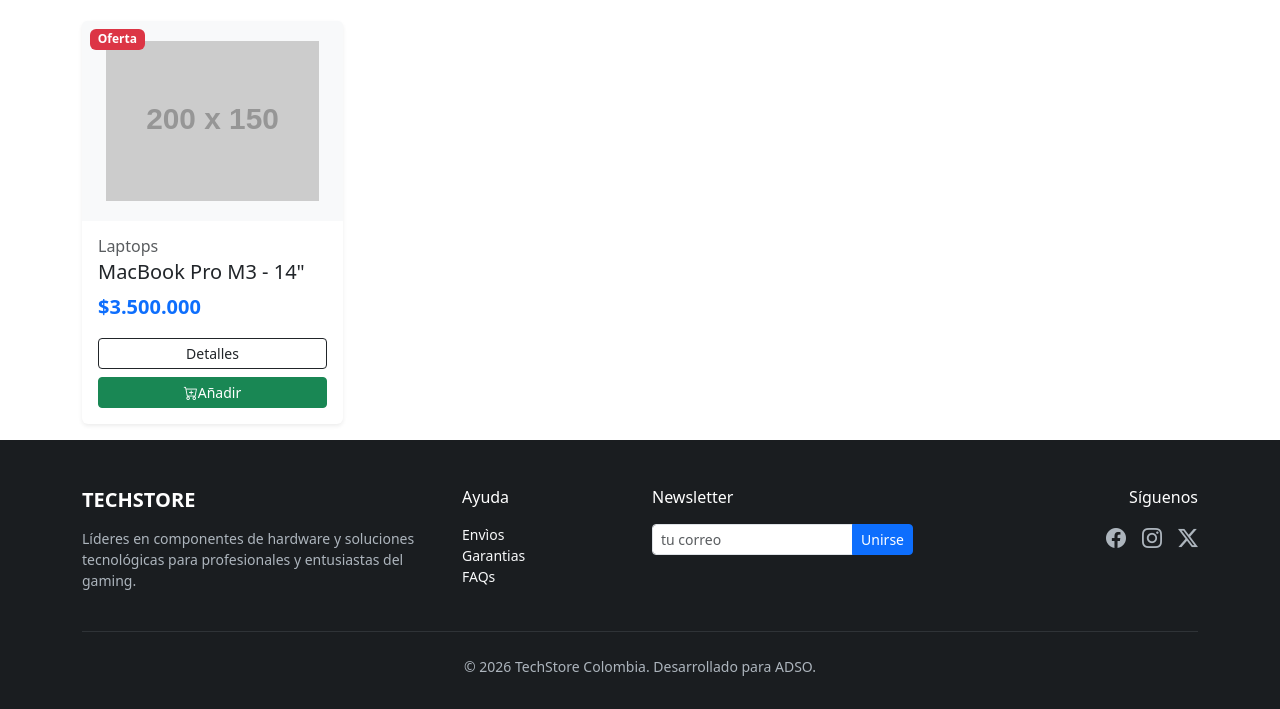
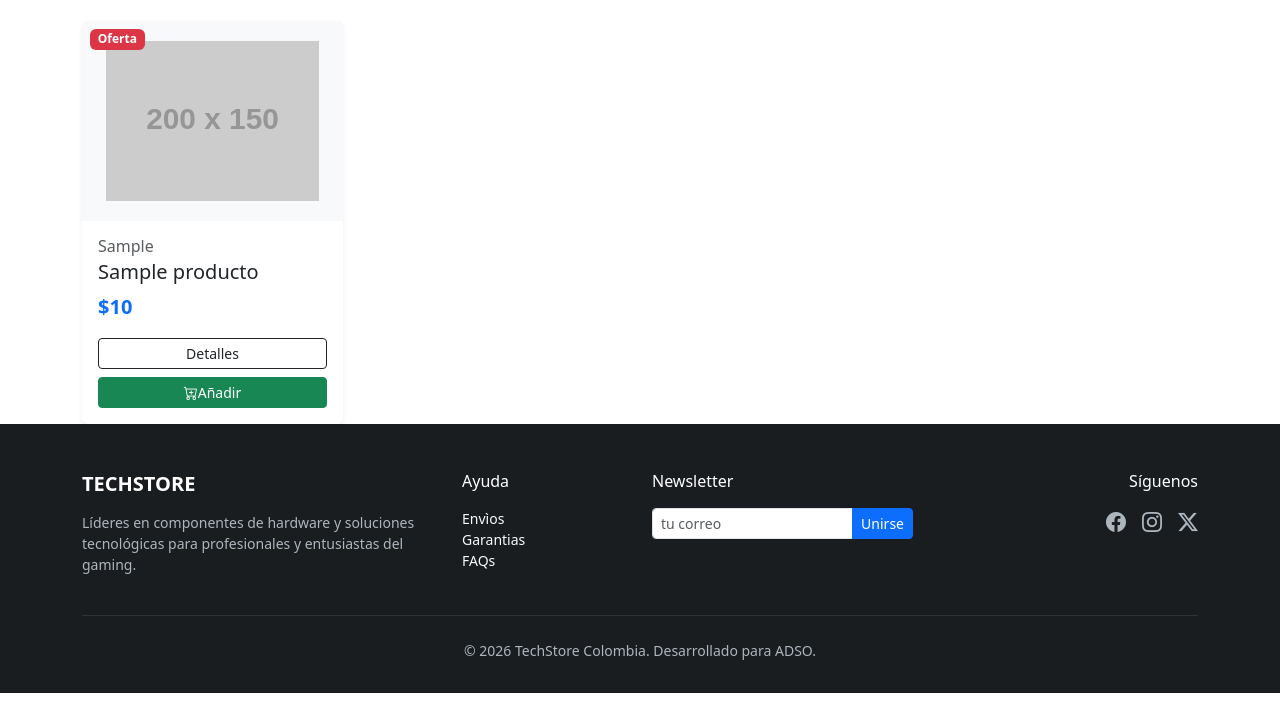
Before and after one commit to Sebas-Duque-sys/5to-Trimestre---Python, a Flask app: page / in a window 1280 px wide. Shown: the part 539-1248 px from the top of the page. Run offline with Flask 3, Linux system fonts and the light colour scheme; tables that the repository leaves empty or names only in its code hold one stand-in row (values such as "Sample post"); grey boxes labelled with a size stand in for pictures from a placeholder-image service; some libraries are stand-ins or nearby versions.

Commit message:
Clase 5 - Validaciones y conexión con index
-Se realizo una conexión con la base de datos y se enviaron los resultados de la consulta al Index para que la página principal refleje los productos registrados.
-Se crearon validaciones para números negativos y códigos ya existentes.

```diff
--- a/TechStore/templates/index1.html
+++ b/TechStore/templates/index1.html
@@ -50,7 +50,7 @@
                                 <a class="nav-link active" aria-current="page" href="#">Inicio</a>
                             </li>
                             <li class="nav-item">
-                                <a class="nav-link" href="{{ url_for('catalogo') }}">Productos</a>
+                                <a class="nav-link" href="{{ url_for('productos') }}">Productos</a>
                             </li>
 
                             <li class="nav-item">
@@ -145,25 +145,26 @@
             <a href="#" class="text-decoration-none">Ver todo <i class="bi bi-arrow-right"></i></a>
         </div>
         <div class="row g-4">
-            <div class="col-12 col-sm-6 col-md-4 col-lg-3 mb-3">
+        {% for producto in productos %}
+            <div class="col-12 col-sm-6 col-md-4 col-lg-3">
                 <div class="card h-100 shadow-sm border-0">
                     <span class="position-absolute badge bg-danger m-2">Oferta</span>
                     <img src="https://placehold.co/200x150/orange/white/" class="card-img-top" alt="...">
                     <div class="card-body d-flex flex-column">
-                        <h6 class="text-muted mb-1">Laptops</h6>
-                        <h5 class="card-title mb-2">MacBook Pro M3 - 14"</h5>
-                        <p class="card-text text-primary fw-bold fs-5">$3.500.000</p>
+                        <h6 class="text-muted mb-1">{{ producto.categoria }}</h6>
+                        <h5 class="card-title mb-2">{{ producto.nombre }}</h5>
+                        <p class="card-text text-primary fw-bold fs-5">${{ producto.precio }}</p>
                         <div class="mt-auto d-grid gap-2">
                             <button class="btn btn-outline-dark btn-sm">Detalles</button>
+                            <!--Aparece error pero no afecta realmente-->
                             <button class="btn btn-success btn-sm"><i class="bi bi-cart-plus"></i>Añadir</button>
                         </div>
                     </div>
                 </div>
             </div>
+        {% endfor %}
         </div>
     </main>
-
-
     <footer class="footer-tech pt-5 pb-3">
         <div class="container">
             <div class="row g-4">
--- a/TechStore/templates/productos.html
+++ b/TechStore/templates/productos.html
@@ -12,7 +12,7 @@
 <!--Barra de Navegación-->
 <nav class="navbar navbar-dark bg-dark">
     <div class="container">
-        <a class="navbar-brand fw-bold" href="#">
+        <a class="navbar-brand fw-bold" href="{{ url_for('inicio') }}">
             <i class="bi bi-pc-display"></i>
             TechStore
         </a>
@@ -27,7 +27,6 @@
                 Gestión de productos
             </h3>
             <span class="badge bg-warning text-dark fs-6">
-                <!--Dudo que funcione-->
                 Total: {{ longitud }}
             </span>
         </div>
```
Also changed, not shown: TechStore/templates/registro_producto.html (+22 -5 lines).
